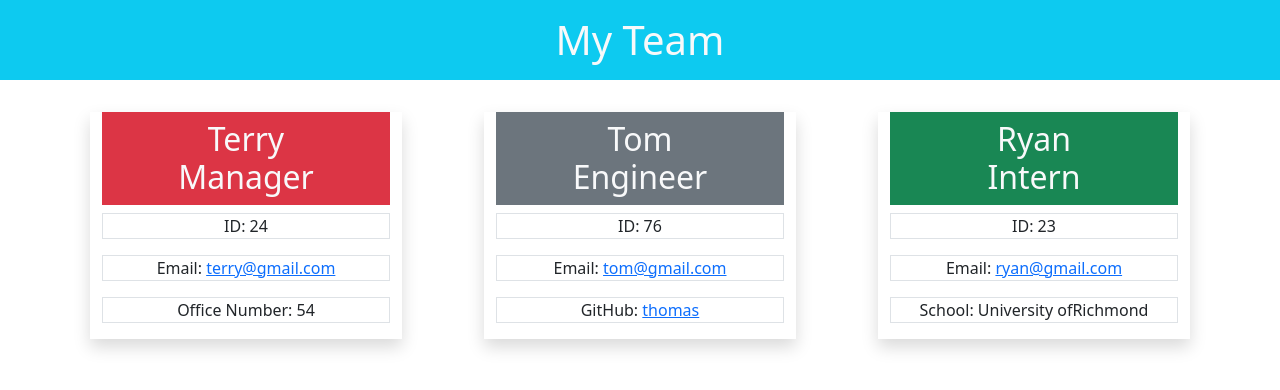
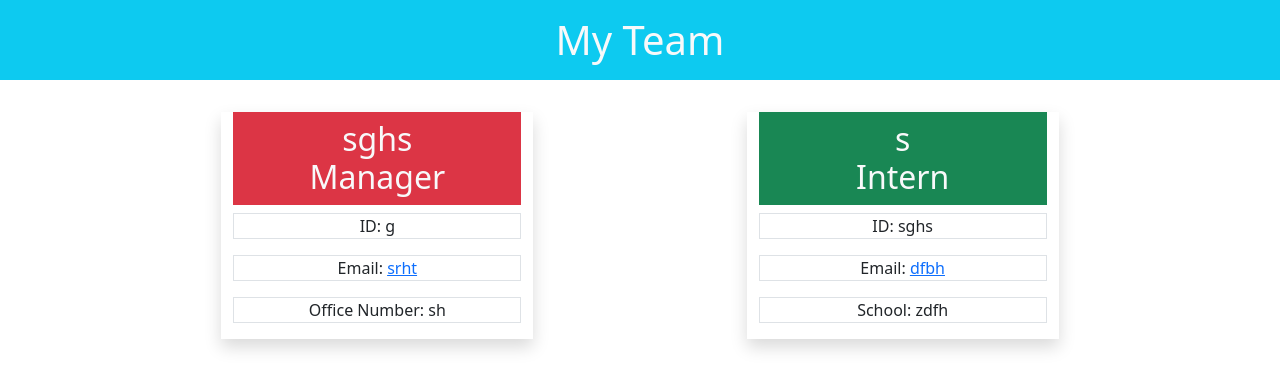
Before and after one commit to Serendipbrity/Team-Profile-Generator-10-, a website: page dist/index.html in a window 1280 px wide. Drawn offline with nearby package versions, Linux system fonts and the light colour scheme.

Commit message:
tests passed (they werent for a min)

```diff
--- a/dist/index.html
+++ b/dist/index.html
@@ -17,36 +17,24 @@
                 <div class="shadow col-3 m-2">
                     <div>
                         <h2 class="text-center bg-danger text-light p-2">
-                            Terry<br>
+                            sghs<br>
                             Manager
                         </h2>
-                        <p class="text-center border">ID: 24</p>
-                        <p class="text-center border">Email: <a href="mailto:terry@gmail.com">terry@gmail.com</a></p>
-                        <p class="text-center border">Office Number: 54</p>
+                        <p class="text-center border">ID: g</p>
+                        <p class="text-center border">Email: <a href="mailto:srht">srht</a></p>
+                        <p class="text-center border">Office Number: sh</p>
                     </div>
                 </div>
 
         <div class="shadow col-3 m-2">
             <div>
-                <h2 class="text-center bg-secondary text-light p-2">
-                    Tom<br>
-                    Engineer
-                </h2>
-                <p class="text-center border">ID: 76</p>
-                <p class="text-center border">Email: <a href="mailto:tom@gmail.com">tom@gmail.com</a></p>
-                <p class="text-center border">GitHub: <a href="https://github.com/thomas" target="_blank">thomas</a></p>
-            </div>
-        </div>
-
-        <div class="shadow col-3 m-2">
-            <div>
                 <h2 class="text-center bg-success text-light p-2">
-                    Ryan<br>
+                    s<br>
                     Intern
                 </h2>
-                <p class="text-center border">ID: 23</p>
-                <p class="text-center border">Email: <a href="mailto:ryan@gmail.com">ryan@gmail.com</a></p>
-                <p class="text-center border">School: University ofRichmond</p>
+                <p class="text-center border">ID: sghs</p>
+                <p class="text-center border">Email: <a href="mailto:dfbh">dfbh</a></p>
+                <p class="text-center border">School: zdfh</p>
             </div>
         </div>
 
--- a/package.json
+++ b/package.json
@@ -1,13 +1,13 @@
 {
   "name": "team-profile-generator-10-",
   "version": "1.0.0",
-  "description": "",
+  "description": "## Description Generate a Team Profile from command line which includes manager, Engineer, and intern.",
   "main": "index.js",
   "directories": {
     "lib": "lib"
   },
   "scripts": {
-    "test": "jes"
+    "test": "jest"
   },
   "repository": {
     "type": "git",
```
Also changed, not shown: README.md.
